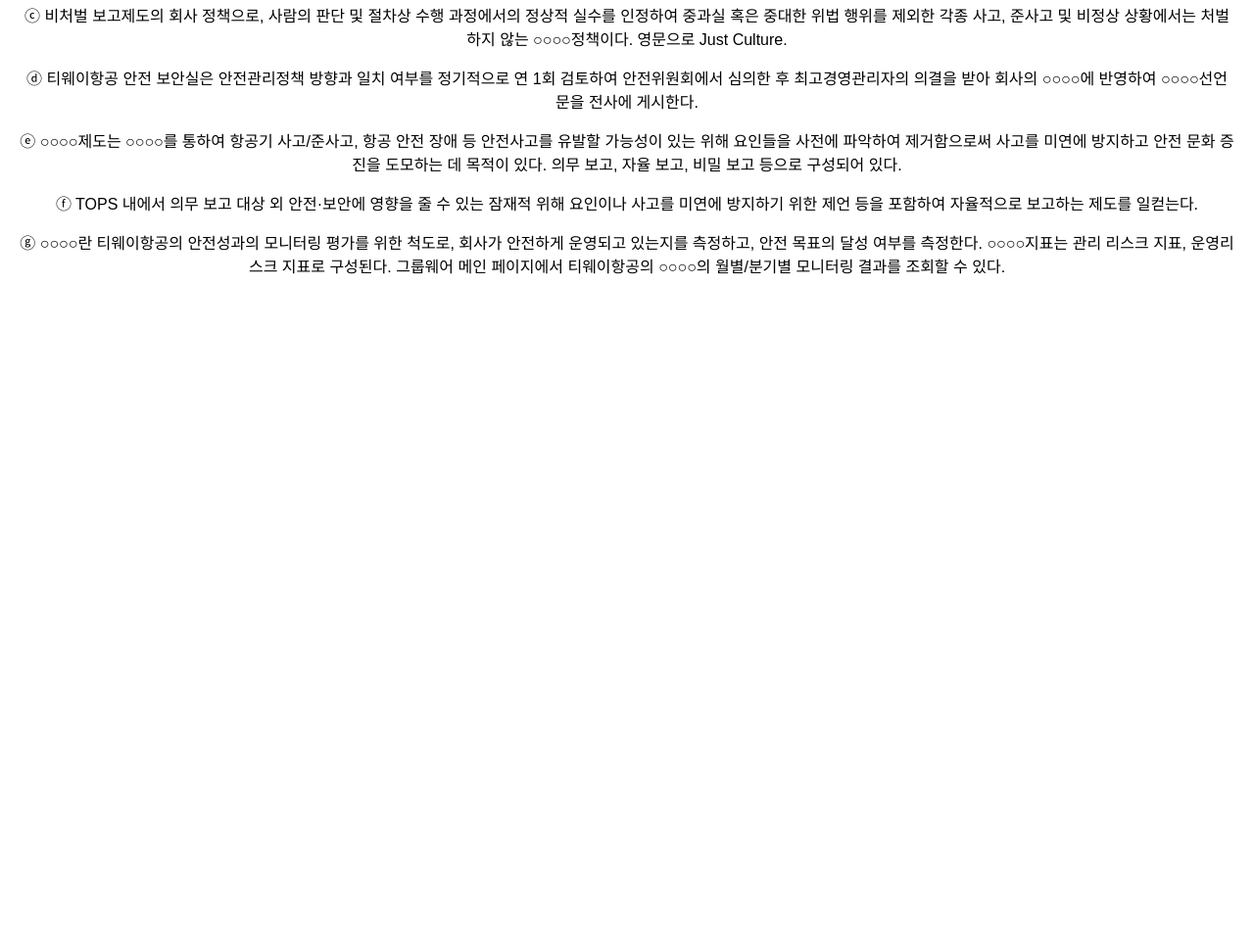
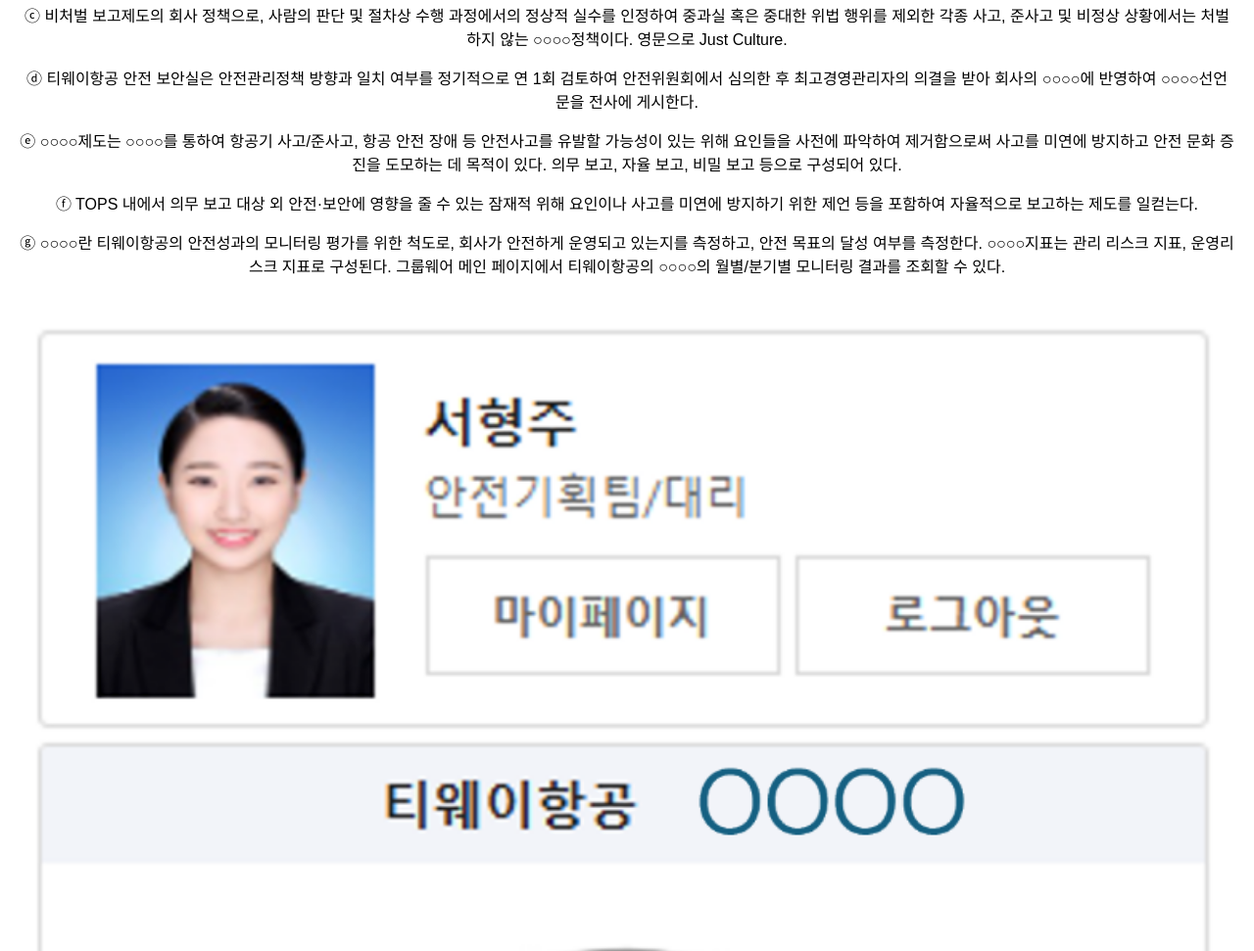
Before and after one commit to jychung09/tway_safe, a plain HTML site: page index.html in a window 1280 px wide. Shown: the part 2969-3940 px from the top of the page at 98% size. Before the commit the page ends 3272 px from the top, so only its background shows below. Drawn offline with Linux system fonts and the light colour scheme.

Commit message:
Update index.html

```diff
--- a/index.html
+++ b/index.html
@@ -176,6 +176,8 @@
         <p>ⓔ ○○○○제도는 ○○○○를 통하여 항공기 사고/준사고, 항공 안전 장애 등 안전사고를 유발할 가능성이 있는 위해 요인들을 사전에 파악하여 제거함으로써 사고를 미연에 방지하고 안전 문화 증진을 도모하는 데 목적이 있다. 의무 보고, 자율 보고, 비밀 보고 등으로 구성되어 있다.</p>
         <p>ⓕ TOPS 내에서 의무 보고 대상 외 안전·보안에 영향을 줄 수 있는 잠재적 위해 요인이나 사고를 미연에 방지하기 위한 제언 등을 포함하여 자율적으로 보고하는 제도를 일컫는다.</p>
         <p>ⓖ ○○○○란 티웨이항공의 안전성과의 모니터링 평가를 위한 척도로, 회사가 안전하게 운영되고 있는지를 측정하고, 안전 목표의 달성 여부를 측정한다. ○○○○지표는 관리 리스크 지표, 운영리스크 지표로 구성된다. 그룹웨어 메인 페이지에서 티웨이항공의 ○○○○의 월별/분기별 모니터링 결과를 조회할 수 있다.</p>
+
+        <img src="zoo.png" alt="zoo 이미지" style="width: 100%; height: auto;">
     </div>
 </body>
 </html>
```
